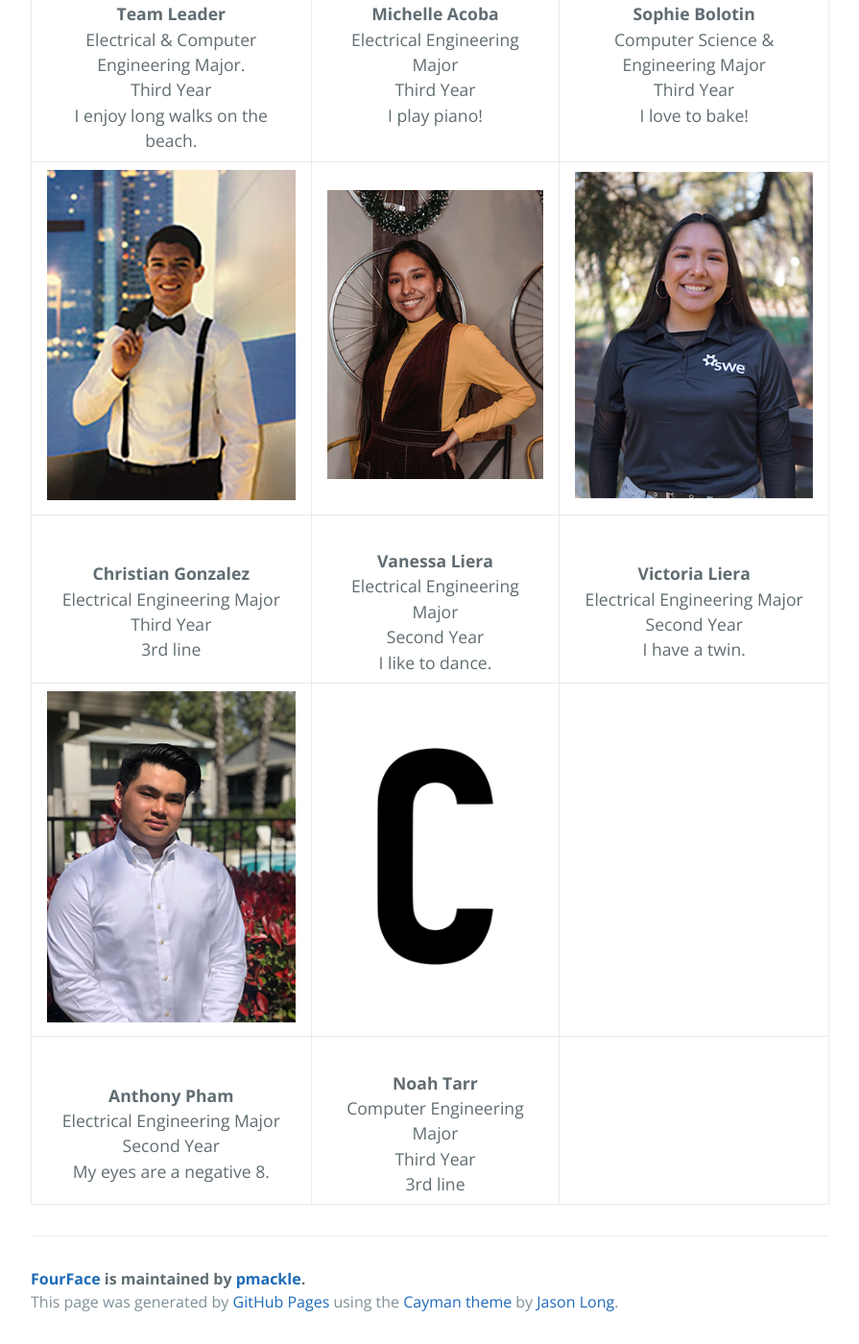
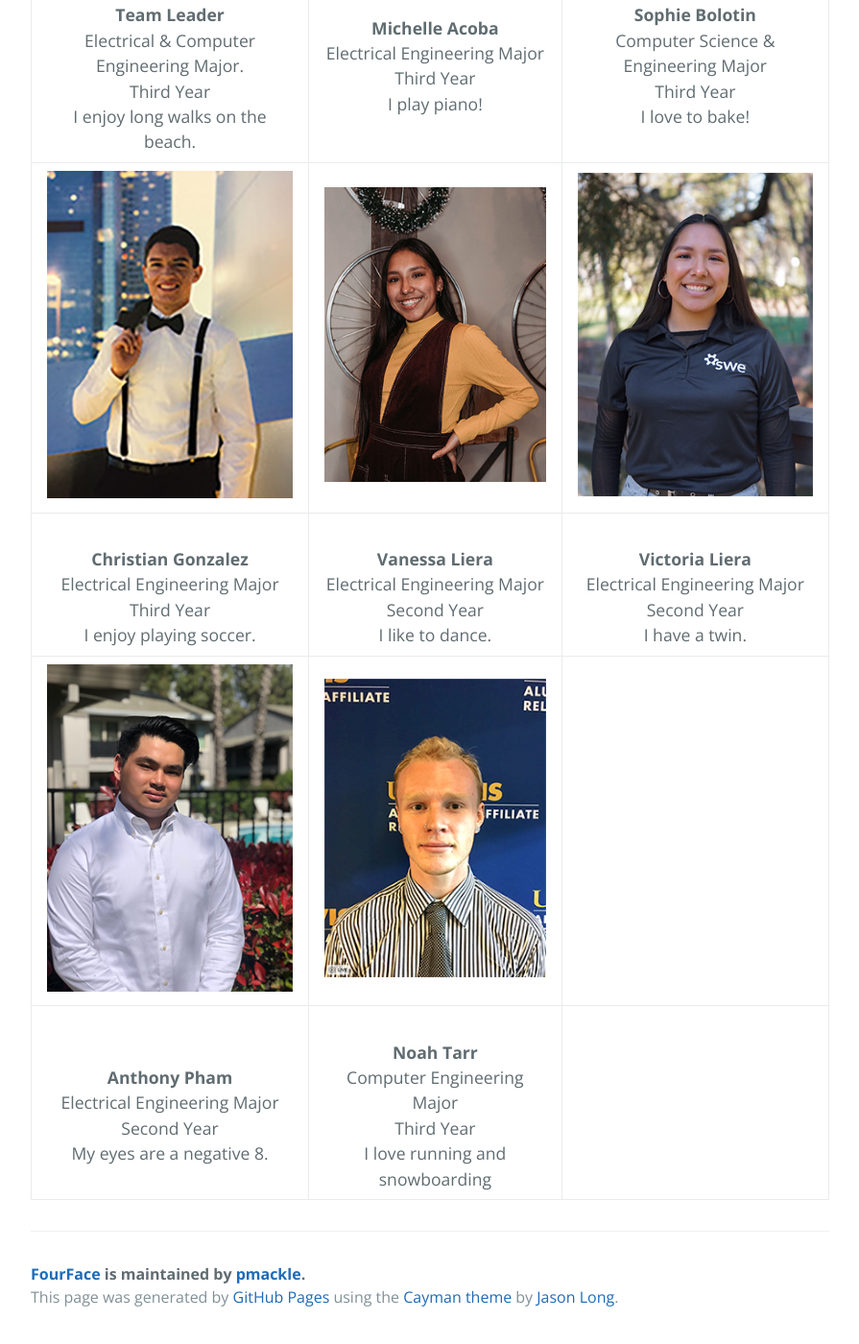
Before and after one commit to pmackle/EE-Emerge-2020-FourFace, a Jekyll site: the page built from docs/Team.md, in a window 1280 px wide and 1400 px high, scrolled down 1356 px. Shown: the whole window at 96% size, without its empty margins (192-1087 px from the left). Built offline with Jekyll 4.4.1, drawn with Linux system fonts in a browser that asks for light colours.

Commit message:
Update Team.md

```diff
--- a/docs/Team.md
+++ b/docs/Team.md
@@ -29,6 +29,6 @@ filename: Team
 |![Test!](https://github.com/pmackle/EE-Emerge-2020-FourFace/blob/master/Documentation/Photos/patrick.png?raw=true) | ![Test!](https://github.com/pmackle/EE-Emerge-2020-FourFace/blob/master/Documentation/Photos/michelle.png?raw=true) |![Test!](https://github.com/pmackle/EE-Emerge-2020-FourFace/blob/master/Documentation/Photos/sophie.png?raw=true) |
 |<br/> **Patrick Mackle** <br/> **Team Leader** <br/> Electrical & Computer Engineering Major.<br/> Third Year <br/> I enjoy long walks on the beach. | <br/>**Michelle Acoba** <br/> Electrical Engineering Major <br/> Third Year <br/> I play piano! |<br/>**Sophie Bolotin** <br/> Computer Science & Engineering Major <br/> Third Year <br/> I love to bake! |
 |![Test!](https://github.com/pmackle/EE-Emerge-2020-FourFace/blob/master/Documentation/Photos/christian.png?raw=true)|  ![Test!](https://github.com/pmackle/EE-Emerge-2020-FourFace/blob/master/vanessa4.png?raw=true)|![Test!](https://github.com/pmackle/EE-Emerge-2020-FourFace/blob/master/Documentation/Photos/victoria2.png?raw=true)|
-|<br/>**Christian Gonzalez** <br/> Electrical Engineering Major <br/> Third Year <br/> 3rd line|  <br/>**Vanessa Liera** <br/> Electrical Engineering Major <br/> Second Year <br/>I like to dance. |<br/>**Victoria Liera** <br/> Electrical Engineering Major <br/>Second Year<br/> I have a twin.|
-|![Test!](https://github.com/pmackle/EE-Emerge-2020-FourFace/blob/master/Documentation/Photos/anthony.png?raw=true) |  ![Test!](https://github.com/pmackle/EE-Emerge-2020-FourFace/blob/master/docs/Images/C.png?raw=true)||
-|<br/> **Anthony Pham** <br/> Electrical Engineering Major<br/> Second Year <br/> My eyes are a negative 8. |  <br/>**Noah Tarr** <br/> Computer Engineering Major <br/> Third Year <br/> 3rd line||
+|<br/>**Christian Gonzalez** <br/> Electrical Engineering Major <br/> Third Year <br/> I enjoy playing soccer.|  <br/>**Vanessa Liera** <br/> Electrical Engineering Major <br/> Second Year <br/>I like to dance. |<br/>**Victoria Liera** <br/> Electrical Engineering Major <br/>Second Year<br/> I have a twin.|
+|![Test!](https://github.com/pmackle/EE-Emerge-2020-FourFace/blob/master/Documentation/Photos/anthony.png?raw=true) |  ![Test!](https://github.com/pmackle/EE-Emerge-2020-FourFace/blob/master/Documentation/Photos/noah2.png?raw=true)||
+|<br/> **Anthony Pham** <br/> Electrical Engineering Major<br/> Second Year <br/> My eyes are a negative 8. |  <br/>**Noah Tarr** <br/> Computer Engineering Major <br/> Third Year <br/> I love running and snowboarding||
```
